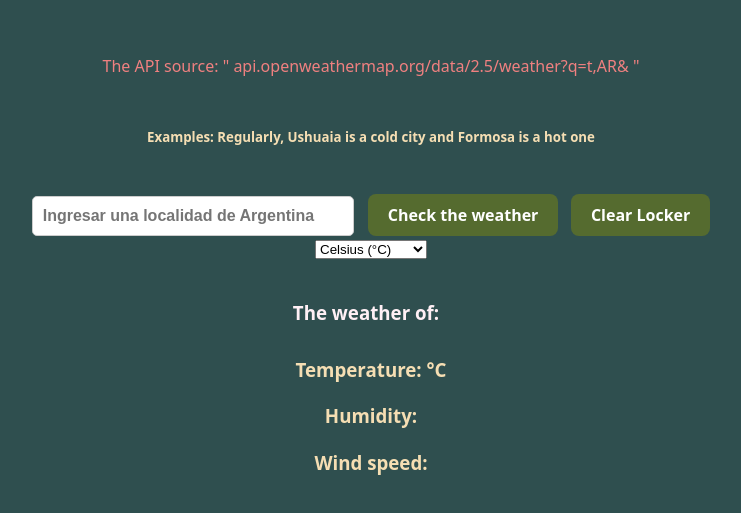
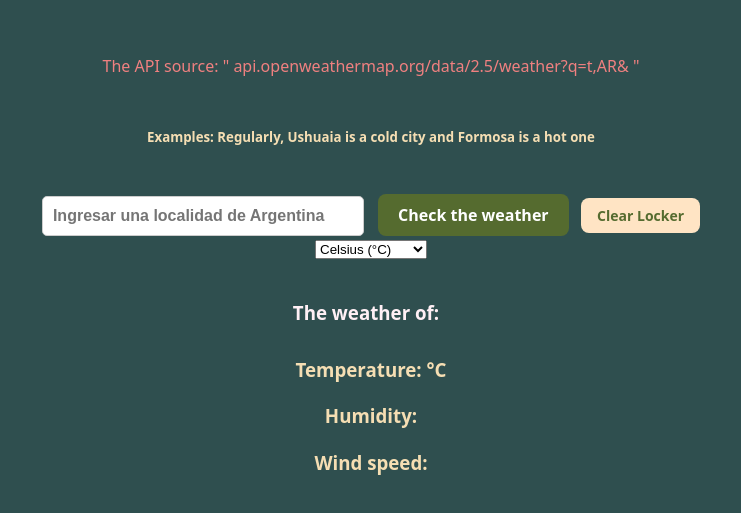
Before and after one commit to FranciscoBsAs/myWeatherProject, a React (Vite) app in the folder weather-redux-project/: page / in a window 1280 px wide. Shown: the part 123-636 px from the top of the page, without its empty margins (269-1010 px from the left). Built offline with nearby package versions, Linux system fonts and the light colour scheme.

Commit message:
se agrego hover cleanButoon

```diff
--- a/weather-redux-project/src/components/ClearCityLockerButton.jsx
+++ b/weather-redux-project/src/components/ClearCityLockerButton.jsx
@@ -17,7 +17,7 @@ function ClearCityLockerButton () {
 
 
     return(
-        <button onClick={ handleClearLocker } className="sendButton" >
+        <button onClick={ handleClearLocker } className="clearButton" >
             Clear Locker
         </button>
     )
--- a/weather-redux-project/src/components/Consumer1.css
+++ b/weather-redux-project/src/components/Consumer1.css
@@ -1,4 +1,4 @@
-/* UserConsumer.css */
+/* Consumer1.css */
 
 .inputCity {
     padding: 10px;
@@ -23,10 +23,29 @@
     cursor: pointer;
     transition: all 0.4s ease; /* animación suave */
   }
-
   .sendButton:hover {
     background-color: yellow  ; /* naranja intenso en hover */
     color: darkblue ;            /* cambia color del texto */
     transform: scale(1.05);    /* agranda un poquito */
     box-shadow: 0 0 10px teal; /* un poco de glow */
   }
+
+  .clearButton{
+    padding: 8px 16px;
+    background-color: bisque ;
+    color: darkolivegreen ;
+    font-weight: bold ;
+    font-size: 14px ;
+    border: none;
+    border-radius: 8px ;
+    cursor: pointer ;
+    transition : all 0,5s ease;
+
+    &:hover{
+      background-color: orange ;
+      color: blue ;
+      transform: scale( 1.05 ) ;
+      box-shadow: 0 0 10px teal
+    }
+
+  }
```
